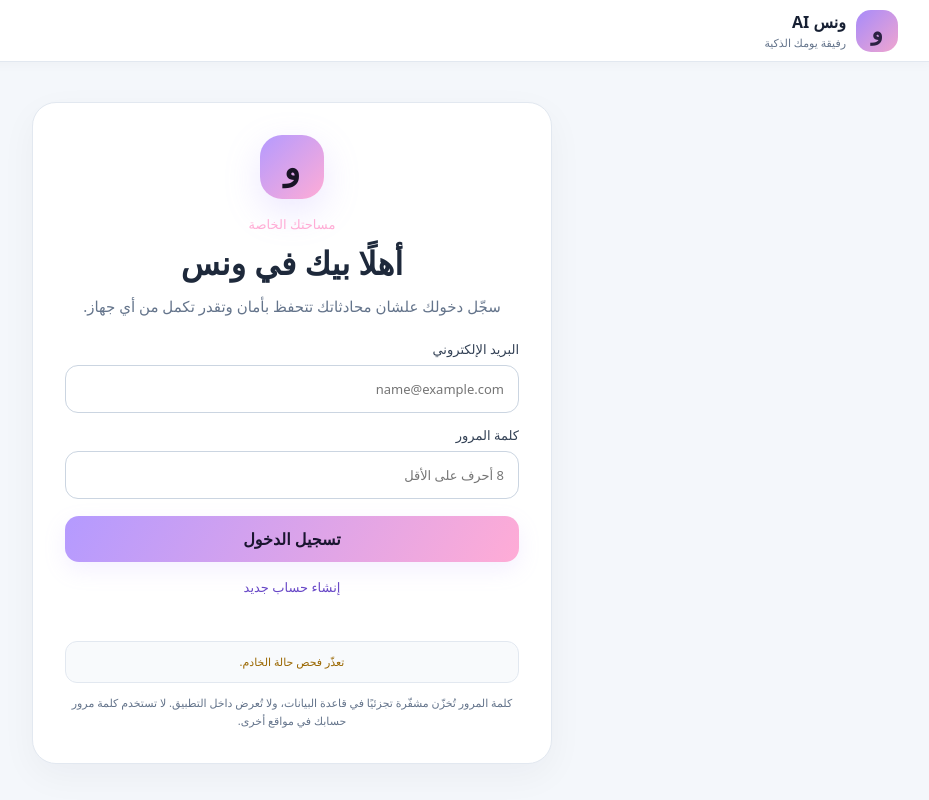
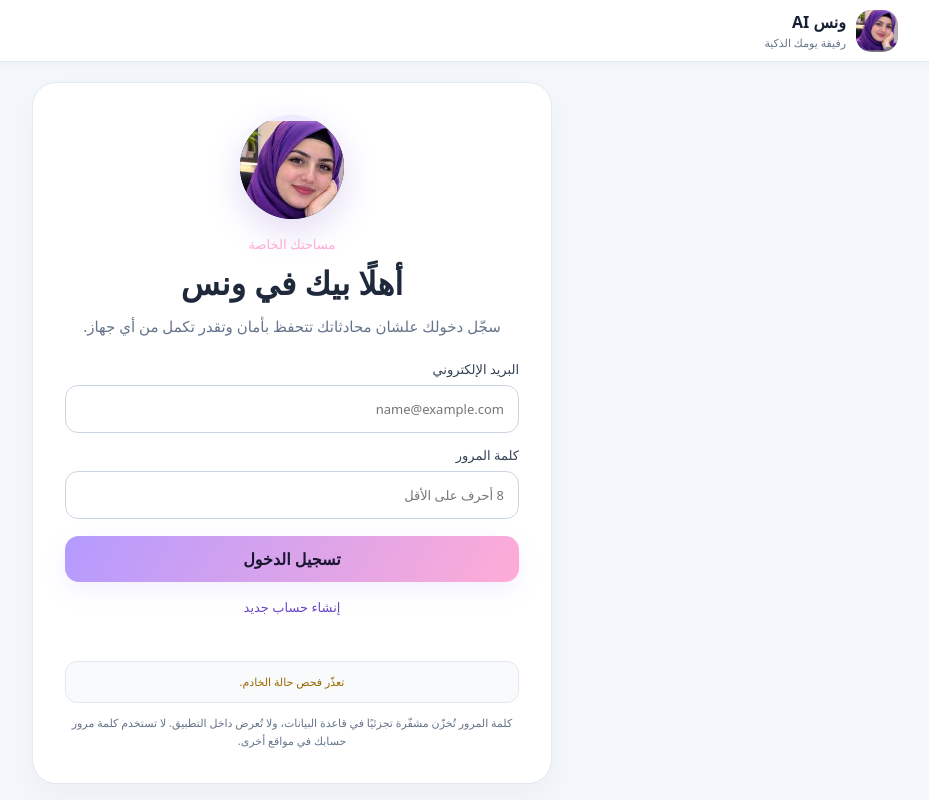
Before and after one commit to naslok3-blip/wens-ai-backend, a plain HTML site: page index.html in a window 1280 px wide. Shown: the whole page, without its empty margins (348-1277 px from the left). Drawn offline with Linux system fonts and the light colour scheme; no server answers.

Commit message:
Show Wens portrait in app header and sign-in screen

```diff
--- a/index.html
+++ b/index.html
@@ -20,16 +20,16 @@
 <script type="application/ld+json">
 {"@context":"https://schema.org","@type":"SoftwareApplication","name":"ونس AI","alternateName":"Wens AI","applicationCategory":"UtilitiesApplication","operatingSystem":"Web, Android, iOS","inLanguage":"ar-EG","description":"رفيقة ذكية للمحادثة والمساعدة باللغة العربية واللهجة المصرية.","url":"https://wens-ai-backend-b142.naqashy1.workers.dev/"}
 </script>
-<style>.messages{max-height:min(60vh,620px);min-height:150px;overflow:auto}.bubble-text{white-space:pre-wrap;overflow-wrap:anywhere}.bubble-text a{color:#6246b4;text-decoration:underline;overflow-wrap:anywhere}.execution-trace{margin-top:10px;padding-top:8px;border-top:1px solid #e2e8f0;color:#6848c7;font-size:11px}.execution-trace summary{cursor:pointer}.execution-trace ul{margin:7px 0 0;padding-inline-start:20px;color:#64748b;line-height:1.8}.admin-inline-panel{margin-top:14px;padding:14px}.admin-inline-panel iframe{display:block;width:100%;height:82vh;min-height:760px;border:1px solid #ffffff18;border-radius:16px;background:#101020}@media(max-width:480px){.admin-inline-panel{padding:9px}.admin-inline-panel iframe{height:82vh;min-height:720px}}</style>
+<style>.messages{max-height:min(60vh,620px);min-height:150px;overflow:auto}.bubble-text{white-space:pre-wrap;overflow-wrap:anywhere}.bubble-text a{color:#6246b4;text-decoration:underline;overflow-wrap:anywhere}.execution-trace{margin-top:10px;padding-top:8px;border-top:1px solid #e2e8f0;color:#6848c7;font-size:11px}.execution-trace summary{cursor:pointer}.execution-trace ul{margin:7px 0 0;padding-inline-start:20px;color:#64748b;line-height:1.8}.admin-inline-panel{margin-top:14px;padding:14px}.admin-inline-panel iframe{display:block;width:100%;height:82vh;min-height:760px;border:1px solid #ffffff18;border-radius:16px;background:#101020}@media(max-width:480px){.admin-inline-panel{padding:9px}.admin-inline-panel iframe{height:82vh;min-height:720px}}.owner-avatar-entry{overflow:hidden;padding:0}.wens-brand-avatar{display:block;width:100%;height:100%;object-fit:cover;border-radius:inherit}.auth-avatar-wrap{width:104px;height:104px;border-radius:50%;padding:0;overflow:hidden;background:#eeeaff;box-shadow:0 12px 36px #6848c733}.auth-avatar-wrap img{display:block;width:100%;height:100%;object-fit:cover}</style>
 </head>
 <body>
 <header class="topbar">
-  <a class="brand" href="index.html"><span class="logo" id="brandAdminEntry" tabindex="0" role="button" aria-label="مدخل مالك التطبيق">و</span><span><b id="brandName">ونس AI</b><small>رفيقة يومك الذكية</small></span></a>
+  <a class="brand" href="index.html"><span class="logo owner-avatar-entry" id="brandAdminEntry" tabindex="0" role="button" aria-label="مدخل مالك التطبيق"><img class="wens-brand-avatar" src="/avatar.jpg?v=real-jpg-20261119" alt="ونس"></span><span><b id="brandName">ونس AI</b><small>رفيقة يومك الذكية</small></span></a>
   <div class="top-actions"><button id="openAdminBtn" class="admin-shortcut" type="button" hidden>الإدارة</button><button id="backToAppBtn" class="admin-shortcut" type="button" hidden>العودة لونس</button><button id="logoutBtn" class="admin-shortcut" hidden>خروج</button></div>
 </header>
 <main class="app">
 <section id="authPanel" class="panel auth-panel">
-  <div class="auth-mark">و</div><p class="eyebrow">مساحتك الخاصة</p><h1 id="authTitle">أهلًا بيك في ونس</h1>
+  <div class="auth-mark auth-avatar-wrap"><img src="/avatar.jpg?v=real-jpg-20261119" alt="صورة ونس"></div><p class="eyebrow">مساحتك الخاصة</p><h1 id="authTitle">أهلًا بيك في ونس</h1>
   <p class="hero-text">سجّل دخولك علشان محادثاتك تتحفظ بأمان وتقدر تكمل من أي جهاز.</p>
   <form id="authForm" class="auth-form">
     <label id="nameField" hidden>الاسم<input id="nameInput" maxlength="60" autocomplete="name" placeholder="اسمك"></label>
@@ -53,7 +53,7 @@
   </section>
   <p id="voiceStatus" class="voice-status" role="status" aria-live="polite"></p>
   <div id="voicePlayerDock" class="voice-player-dock" aria-live="polite"></div>
-  <div id="messages" class="messages" aria-live="polite"><div class="message assistant"><img class="mini-avatar" src="/avatar.jpg?v=real-jpg-20261104" alt="ونس" width="30" height="30"><div class="bubble">أهلًا بيك! أنا ونس 💜 اسأليني أو احكيلي اللي في بالك.</div></div></div>
+  <div id="messages" class="messages" aria-live="polite"><div class="message assistant"><img class="mini-avatar" src="/avatar.jpg?v=real-jpg-20261119" alt="ونس" width="30" height="30"><div class="bubble">أهلًا بيك! أنا ونس 💜 اسأليني أو احكيلي اللي في بالك.</div></div></div>
   <div class="chat-composer">
     <div id="attachmentMenu" class="attachment-menu" role="menu" aria-label="إضافة إلى المحادثة" hidden>
       <button type="button" class="attachment-option" data-action="camera">
```
